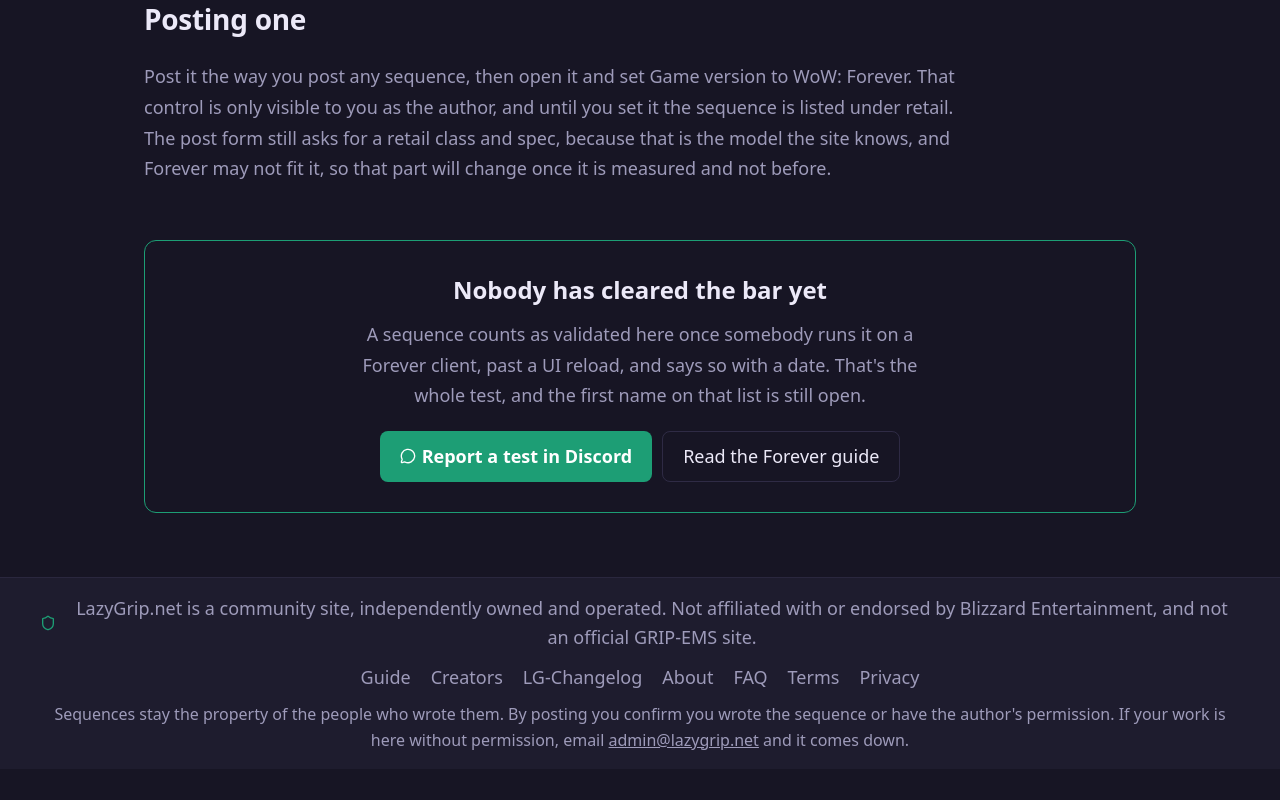
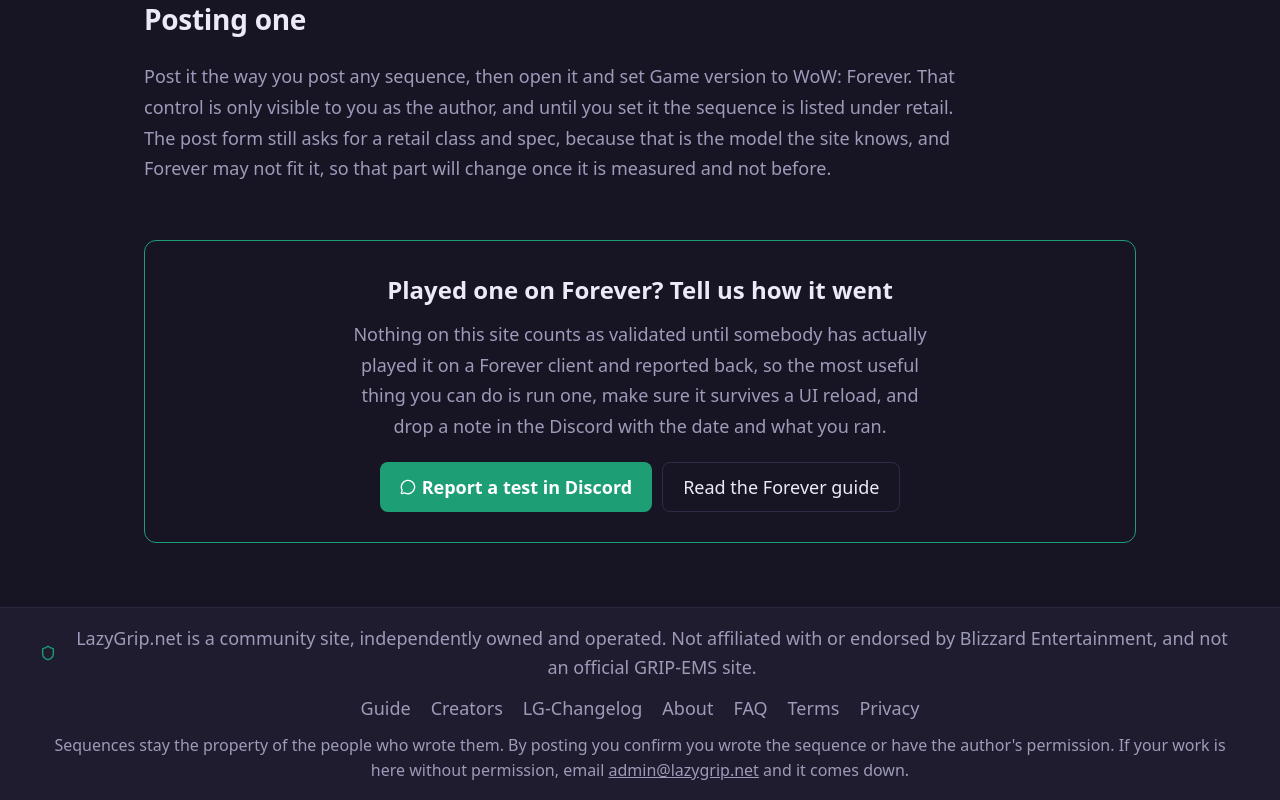
Before and after one commit to lazygrip/lazygrip-gg, a Next.js app: page /forever in a window 1280 px wide. Shown: the part 3851-4651 px from the top of the page. Before the commit the page ends 4620 px from the top, so only its background shows below. Built offline with nearby package versions, Linux system fonts and the light colour scheme; no server answers; the database is empty; a web font is replaced by a local one.

Commit message:
Rewrite the closing call on the Forever page in plain words

```diff
--- a/src/app/forever/page.tsx
+++ b/src/app/forever/page.tsx
@@ -423,10 +423,9 @@ export default async function ForeverPage() {
 
         {/* Closing call */}
         <section style={{ ...cardBase, background: 'var(--bg-secondary)', border: '0.5px solid var(--accent)', padding: '30px 28px', textAlign: 'center' }}>
-          <h2 style={{ fontSize: 'var(--text-xl)', fontWeight: 700, color: 'var(--text-primary)', margin: '0 0 10px' }}>Nobody has cleared the bar yet</h2>
+          <h2 style={{ fontSize: 'var(--text-xl)', fontWeight: 700, color: 'var(--text-primary)', margin: '0 0 10px' }}>Played one on Forever? Tell us how it went</h2>
           <p style={{ ...body, maxWidth: 600, margin: '0 auto 20px' }}>
-            A sequence counts as validated here once somebody runs it on a Forever client, past a UI reload, and says so with a date. That&apos;s the whole test, and the first name on that list is still open.
-          </p>
+            Nothing on this site counts as validated until somebody has actually played it on a Forever client and reported back, so the most useful thing you can do is run one, make sure it survives a UI reload, and drop a note in the Discord with the date and what you ran.</p>
           <div style={{ display: 'flex', flexWrap: 'wrap', justifyContent: 'center', gap: 10 }}>
             <a href="https://discord.gg/UUdmCNUv" target="_blank" rel="noopener noreferrer" style={{ display: 'inline-flex', alignItems: 'center', gap: 6, padding: '10px 20px', borderRadius: 'var(--radius-md)', background: 'var(--accent)', color: 'white', textDecoration: 'none', fontWeight: 600, fontSize: 'var(--text-base)' }}>
               <MessageCircle size={16} />
```
